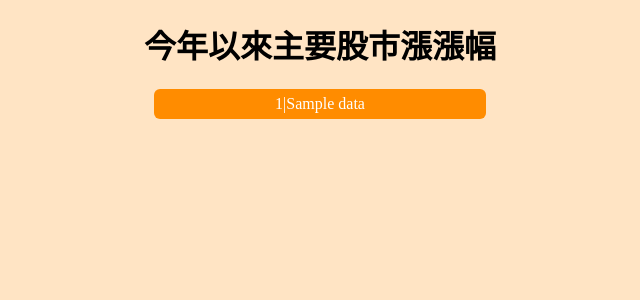
After one commit to GarrisonHuang/flaskdemo, a Flask app: template templates/stocks.html in a window 1280 px wide. The commit adds this page. Shown: the top 300 px of the page, without its empty margins (320-960 px from the left). Run offline with Flask 3, Linux system fonts and the light colour scheme; the template is opened without the code that fills it: most values are stand-ins (such as "Sample title", 1, 10 or a date in 2020).

Commit message:
完成股市爬蟲頁面

```diff
--- a/main.py
+++ b/main.py
@@ -1,5 +1,7 @@
 from flask import Flask, render_template
 from datetime import datetime
+from scrape import scrape_stocks
+
 
 # print(__name__)
 
@@ -29,6 +31,15 @@ books = {
 }
 
 
+@app.route("/stocks")
+def get_stocks():
+    datas = scrape_stocks()
+
+    for data in datas:
+        print(data[0], data[1])
+    return render_template("stocks.html", stocks=datas)
+
+
 @app.route("/bmi/name=<name>&height=<h>&weight=<w>")
 def get_bmi(name, h, w):
     try:
@@ -42,6 +53,7 @@ def get_bmi(name, h, w):
 
 @app.route("/sum/x=<x>&y=<y>")
 def my_sum(x, y):
+
     # 參數不正確 請輸出參數錯誤 (try + except)
     try:
         total = eval(x) + eval(y)
--- a/templates/books.html
+++ b/templates/books.html
@@ -42,7 +42,7 @@
 </head>
 
 <body>
-    <h1>目前書籍</h1>
+    <h1 style="font-family: 標楷體;">目前書籍</h1>
     <hr>
     <!-- {{books}} -->
 
--- a/templates/index.html
+++ b/templates/index.html
@@ -10,6 +10,11 @@
 <body>
     <h1>{{name}}歡迎光臨</h1>
     目前時間:{{date}}
+
+    <a href="/books">購買書籍</a><br>
+    <a href="/stocks">股市資訊</a>
+
+
 </body>
 
 </html>
--- /dev/null
+++ b/templates/stocks.html
@@ -0,0 +1,46 @@
+<!DOCTYPE html>
+<html lang="en">
+
+<head>
+    <meta charset="UTF-8">
+    <meta name="viewport" content="width=device-width, initial-scale=1.0">
+    <title>股市資訊</title>
+    <style>
+        body {
+            background-color: bisque;
+            text-align: center;
+        }
+
+        h1 {
+            font-family: 標楷體
+        }
+
+        .stocks {
+            background-color: darkorange;
+            margin: 6px auto;
+            width: 320px;
+            text-align: center;
+            padding: 6px;
+            color: white;
+            border-radius: 6px;
+            border: 1px red
+        }
+    </style>
+
+
+
+</head>
+
+<body>
+    <h1>今年以來主要股市漲漲幅</h1>
+
+    {% for data in stocks %}
+    <div class="stocks">{{data[0]}}|{{data[1]}}<div>
+            {% endfor %}
+
+
+
+            <!-- {{stocks}} -->
+</body>
+
+</html>
```
Also changed, not shown: scrape.py (added, +27 -0 lines), 1 other file.
